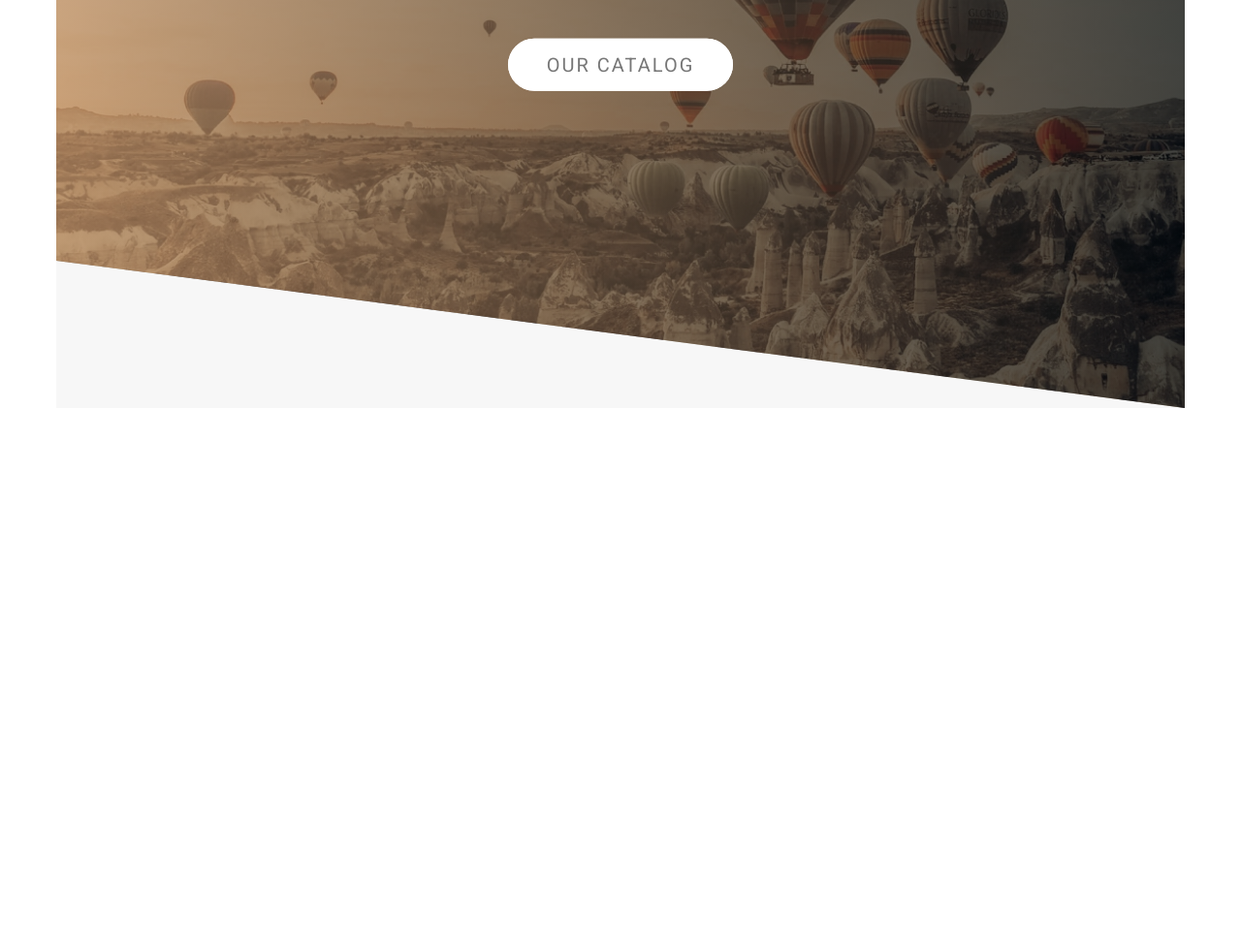
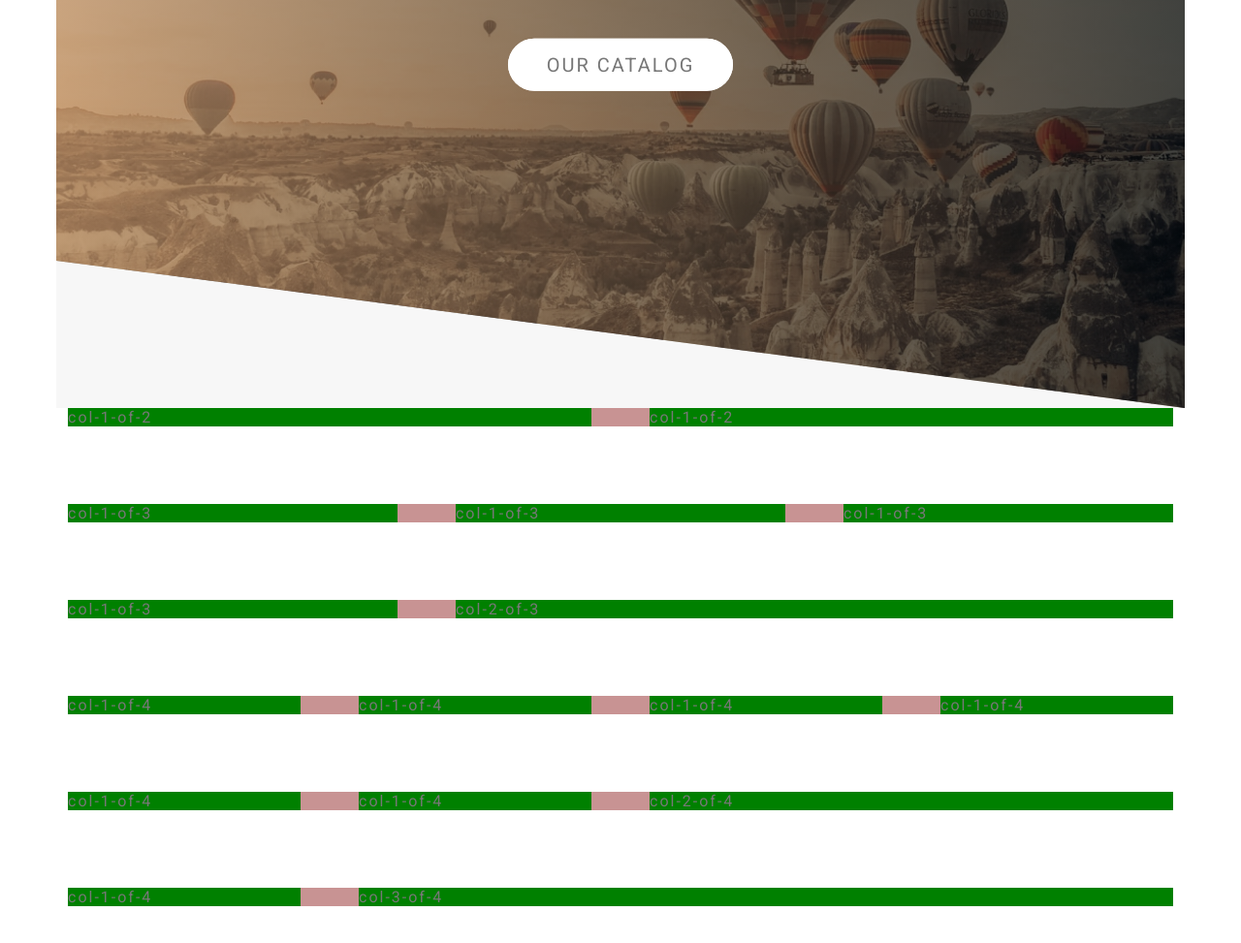
Before and after one commit to MariaSchroder/Air_Ballon_Tours, a plain HTML site: page src/index.html in a window 1280 px wide. Shown: the part 397-1370 px from the top of the page at 97% size. Before the commit the page ends 876 px from the top, so only its background shows below. Drawn offline with Linux system fonts and the light colour scheme.

Commit message:
add float grid

```diff
--- a/src/index.html
+++ b/src/index.html
@@ -26,11 +26,75 @@
                 <a href="#" class="btn btn_animated">our catalog</a>
             </div>
         </header>
+    </div>
 
 
 
+    <div class="row">
+        <div class="col-1-of-2">
+            col-1-of-2
+        </div>
+        <div class="col-1-of-2">
+            col-1-of-2
+        </div>
     </div>
 
+    <div class="row">
+        <div class="col-1-of-3">
+            col-1-of-3
+        </div>
+        <div class="col-1-of-3">
+            col-1-of-3
+        </div>
+        <div class="col-1-of-3">
+            col-1-of-3
+        </div>
+    </div>
+
+    <div class="row">
+        <div class="col-1-of-3">
+            col-1-of-3
+        </div>
+        <div class="col-2-of-3">
+            col-2-of-3
+        </div>
+    </div>
+
+    <div class="row">
+        <div class="col-1-of-4">
+            col-1-of-4
+        </div>
+        <div class="col-1-of-4">
+            col-1-of-4
+        </div>
+        <div class="col-1-of-4">
+            col-1-of-4
+        </div>
+        <div class="col-1-of-4">
+            col-1-of-4
+        </div>
+    </div>
+
+    <div class="row">
+        <div class="col-1-of-4">
+            col-1-of-4
+        </div>
+        <div class="col-1-of-4">
+            col-1-of-4
+        </div>
+        <div class="col-2-of-4">
+            col-2-of-4
+        </div>
+    </div>
+
+    <div class="row">
+        <div class="col-1-of-4">
+            col-1-of-4
+        </div>
+        <div class="col-3-of-4">
+            col-3-of-4
+        </div>
+    </div>
 
 
 
--- a/src/sass/abstracts/_mixins.sass
+++ b/src/sass/abstracts/_mixins.sass
@@ -3,3 +3,9 @@
     text-transform: uppercase
     text-decoration: none
     color: $color
+
+@mixin clearfix
+    &::after
+        content: ""
+        display: table
+        clear: both
--- a/src/sass/abstracts/_variable.sass
+++ b/src/sass/abstracts/_variable.sass
@@ -16,3 +16,8 @@ $color-brown-dark: #A14F03
 //Тень для кнопок
 //Shadow for buttons
 $box-shadow: (0px 4px 4px rgba(0, 0, 0, 0.3))
+
+$margin-vertical-big: 8rem
+$grid-width: 114rem
+
+$gutter-horizontal: 6rem
--- /dev/null
+++ b/src/sass/layout/_grid.sass
@@ -0,0 +1,43 @@
+.row
+    max-width: $grid-width
+    background: #c89393
+    margin: 0 auto
+    &:not(:last-child)    // применяется ко всем элементам кроме последнего
+        margin-bottom: $margin-vertical-big // отступ с низу
+    @include clearfix
+
+
+/// Способы фильтрации - Обращение по атрибуту (настраиваем фильтр)
+
+// [class^="col-"]  ->  ^ элементы начинаются на "col-" фильтрует по началу
+
+// [class$="col"]  ->  $ элементы заканчиваются на "col" фильтрует по концу
+
+// [class*="col"]  ->  * фильтрует все элементы к которых находится "col"
+
+
+[class^="col-"]     // задаём настройку для всех наших колонок
+    background: green
+    float: left
+    &:not(:last-child)
+        margin-right: $gutter-horizontal  //горизонтальный отступ
+
+
+
+.col-1-of-2
+    width: calc((100% - #{$gutter-horizontal}) / 2)  // 1140px - 60px / 2
+
+.col-1-of-3
+    width: calc((100% - 2 * #{$gutter-horizontal}) / 3)  // 1140px - 2 * 60px / 3
+
+.col-2-of-3
+    width: calc( 2 * ((100% - 2 * #{$gutter-horizontal}) / 3) + #{$gutter-horizontal})
+
+.col-1-of-4
+    width: calc((100% - 3 * #{$gutter-horizontal}) / 4)
+
+.col-2-of-4
+    width: calc( 2 * ((100% - 3 * #{$gutter-horizontal}) / 4) + #{$gutter-horizontal})
+
+.col-3-of-4
+    width: calc( 3 * ((100% - 3 * #{$gutter-horizontal}) / 4) + 2 * #{$gutter-horizontal})
--- a/src/sass/style.sass
+++ b/src/sass/style.sass
@@ -11,6 +11,8 @@
 
 @import 'components/button.sass'
 
+@import 'layout/_grid.sass'
 @import 'layout/_header.sass'
 
+
 @import 'pages/home.sass'
```
Also changed, not shown: src/css/style.css, 1 other file.
